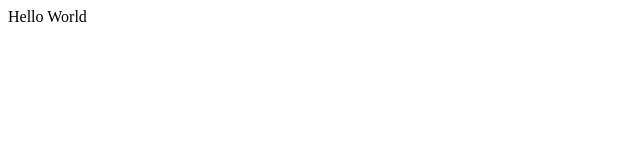
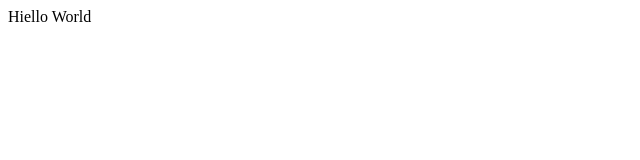
Before and after one commit to june31th/opentutorials-jun, a plain HTML site: page index.html in a window 1280 px wide. Shown: the full height of the page, 0-640 px from the left. Drawn offline with Linux system fonts and the light colour scheme.

Commit message:
add index.html

```diff
--- a/index.html
+++ b/index.html
@@ -19,6 +19,7 @@
 	</head>
 
 	<body>
-		Hello World
+
+		Hiello World
 	</body>
 </html>
```
